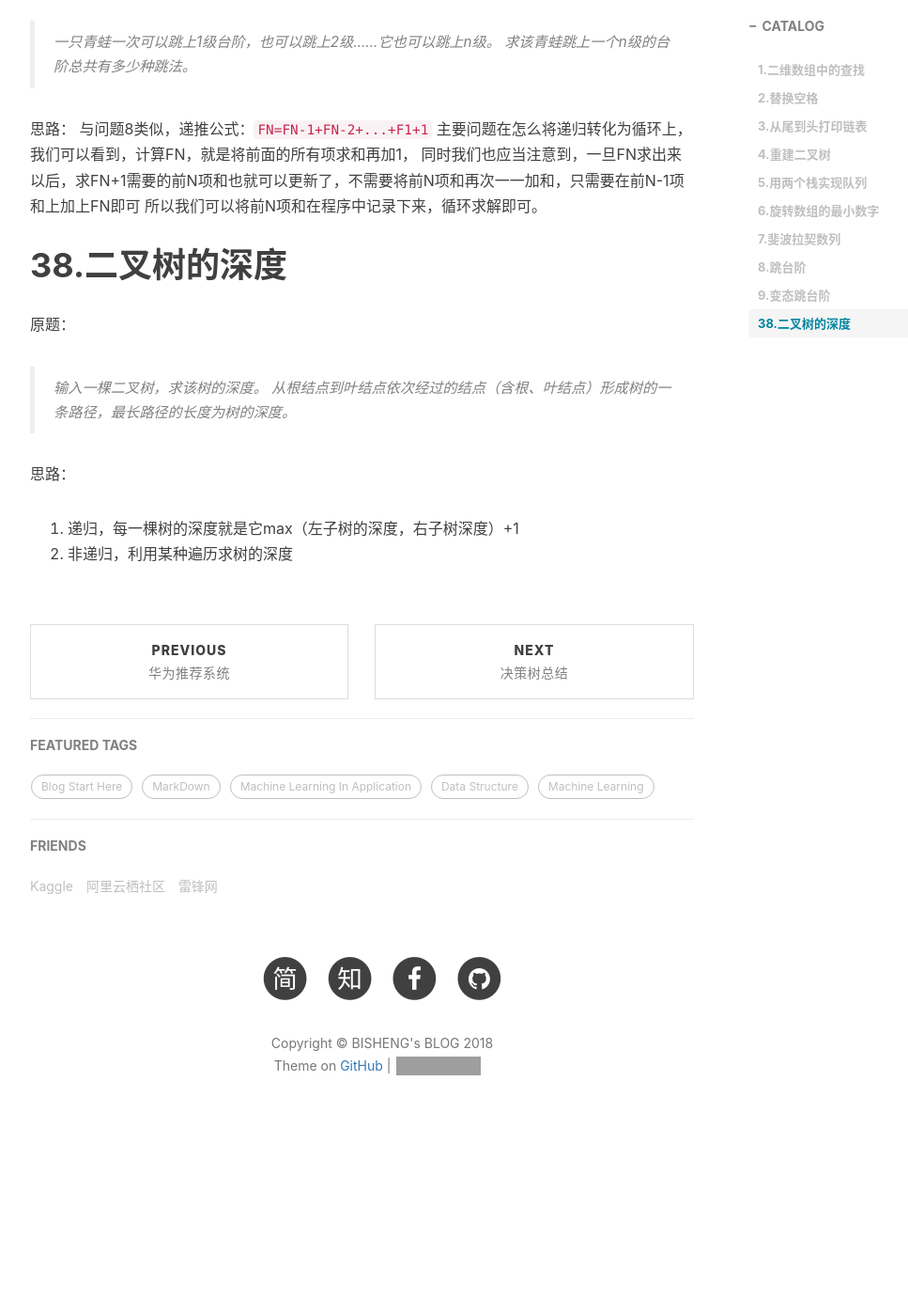
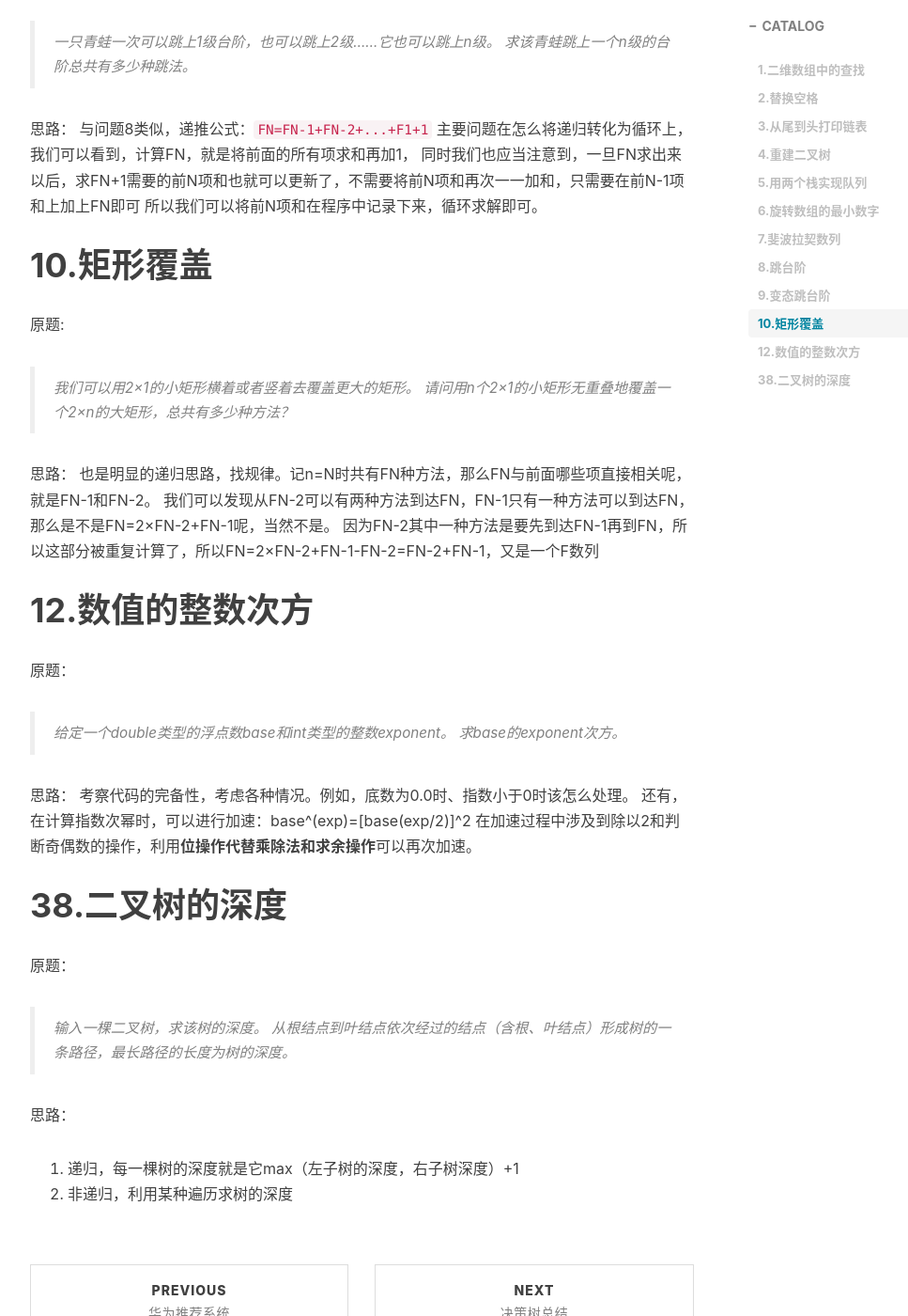
Before and after one commit to BishengSJTU/BishengSJTU.github.io, a Jekyll site: the page built from _posts/2018-12-07-剑指Offer.md, in a window 1280 px wide and 1400 px high, scrolled down 4511 px. Shown: the whole window at 94% size, without its empty margins (233-1200 px from the left). Built offline with Jekyll 4.4.1, drawn with Linux system fonts in a browser that asks for light colours; nearby versions of some CDN libraries; comment, search, counter and statistics services are not loaded; before the commit the page ends 5749 px from its top, so only the background shows below that; grey boxes are pictures that could not be loaded.

Commit message:
2018-12-08

```diff
--- a/_posts/2018-12-07-剑指Offer.md
+++ b/_posts/2018-12-07-剑指Offer.md
@@ -130,6 +130,25 @@ Fn-1 = Fn;
 同时我们也应当注意到，一旦FN求出来以后，求FN+1需要的前N项和也就可以更新了，不需要将前N项和再次一一加和，只需要在前N-1项和上加上FN即可
 所以我们可以将前N项和在程序中记录下来，循环求解即可。
 
+# 10.矩形覆盖
+原题:
+>我们可以用2×1的小矩形横着或者竖着去覆盖更大的矩形。
+>请问用n个2×1的小矩形无重叠地覆盖一个2×n的大矩形，总共有多少种方法？
+
+思路：
+也是明显的递归思路，找规律。记n=N时共有FN种方法，那么FN与前面哪些项直接相关呢，就是FN-1和FN-2。
+我们可以发现从FN-2可以有两种方法到达FN，FN-1只有一种方法可以到达FN，那么是不是FN=2×FN-2+FN-1呢，当然不是。
+因为FN-2其中一种方法是要先到达FN-1再到FN，所以这部分被重复计算了，所以FN=2×FN-2+FN-1-FN-2=FN-2+FN-1，又是一个F数列
+
+# 12.数值的整数次方
+原题：
+>给定一个double类型的浮点数base和int类型的整数exponent。
+>求base的exponent次方。
+
+思路：
+考察代码的完备性，考虑各种情况。例如，底数为0.0时、指数小于0时该怎么处理。
+还有，在计算指数次幂时，可以进行加速：base^(exp)=[base(exp/2)]^2
+在加速过程中涉及到除以2和判断奇偶数的操作，利用**位操作代替乘除法和求余操作**可以再次加速。
 
 # 38.二叉树的深度
 原题：
```
